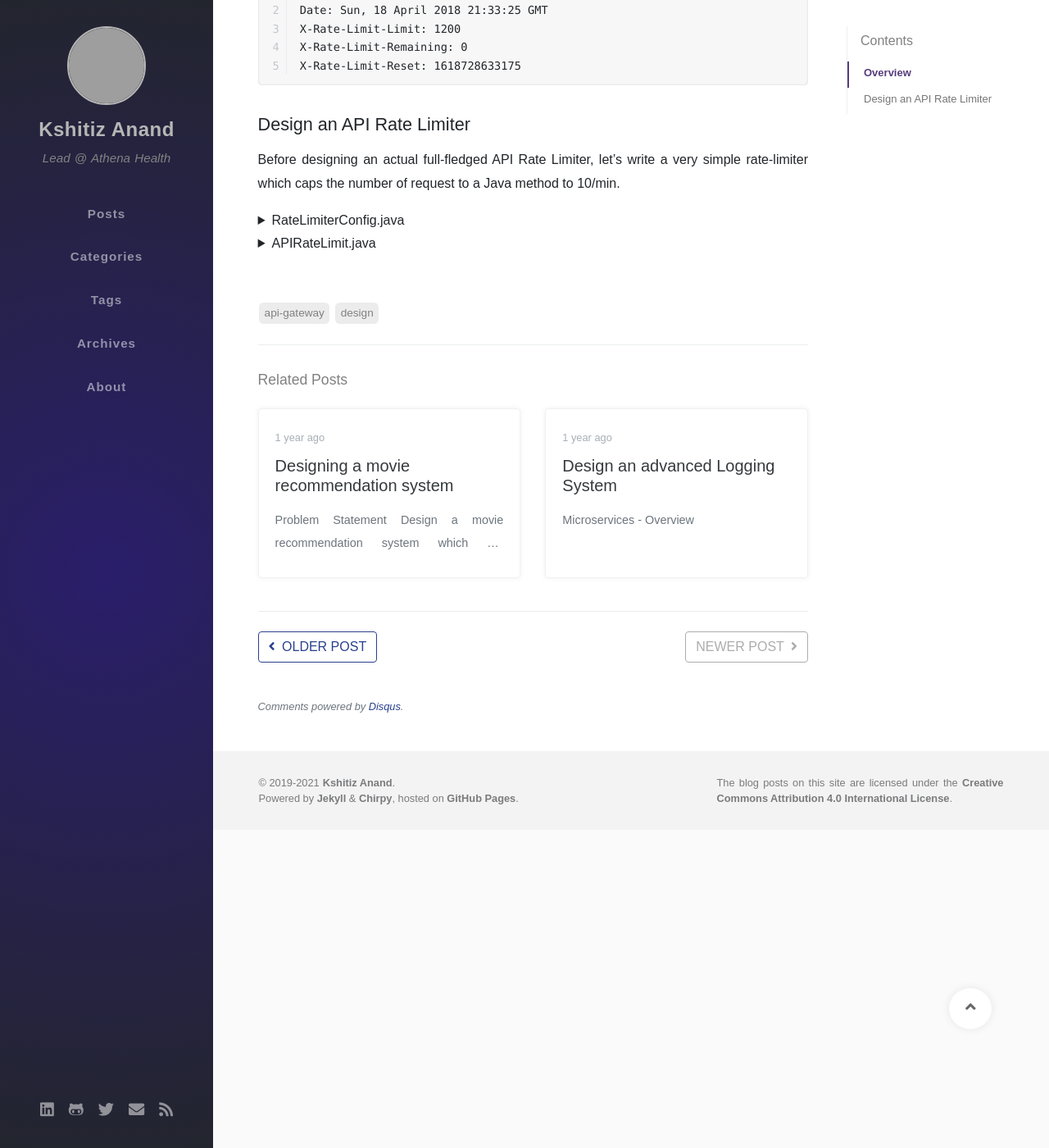
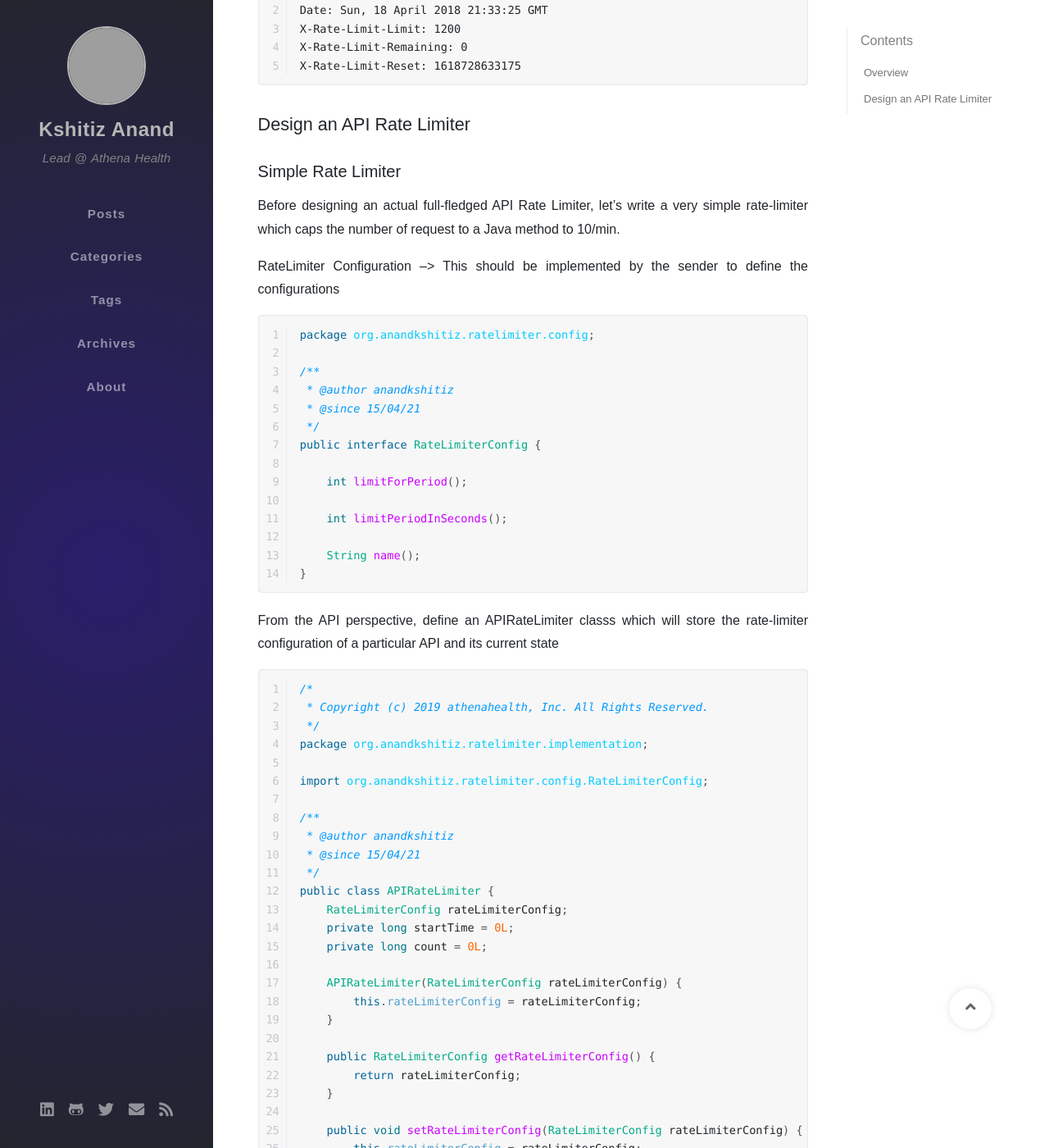
Before and after one commit to anandkshitiz/anandkshitiz.github.io, a Jekyll site: the page built from _posts/2021-04-16-ratelimiter.md, in a window 1280 px wide and 1400 px high, scrolled down 879 px. Shown: the whole window at 82% size. Built offline with Jekyll 4.4.1, drawn with Linux system fonts in a browser that asks for light colours; nearby versions of some CDN libraries; some web fonts are replaced; comment, search, counter and statistics services are not loaded; some of the changed text lies outside the part shown; grey boxes are pictures that could not be loaded.

Commit message:
added java codes

````diff
--- a/_posts/2021-04-16-ratelimiter.md
+++ b/_posts/2021-04-16-ratelimiter.md
@@ -35,10 +35,12 @@ X-Rate-Limit-Reset: 1618728633175
 
 ## Design an API Rate Limiter
 
+
+### Simple Rate Limiter
+
 Before designing an actual full-fledged API Rate Limiter, let's write a very simple rate-limiter which caps the number of request to a Java method to 10/min.
 
-<details>
-	<summary>RateLimiterConfig.java</summary>
+RateLimiter Configuration --> This should be implemented by the sender to define the configurations
 
 ```java
 package org.anandkshitiz.ratelimiter.config;
@@ -55,13 +57,8 @@ public interface RateLimiterConfig {
 
     String name();
 }
-
 ```
-</details>
-
-<details>
-<summary>APIRateLimit.java</summary>
-<p>
+From the API perspective, define an APIRateLimiter classs which will store the rate-limiter configuration of a particular API and its current state
 
 ``` java
 /*
@@ -109,6 +106,3 @@ public class APIRateLimiter {
     }
 }
 ```
-
-</p>
-</details>
````
